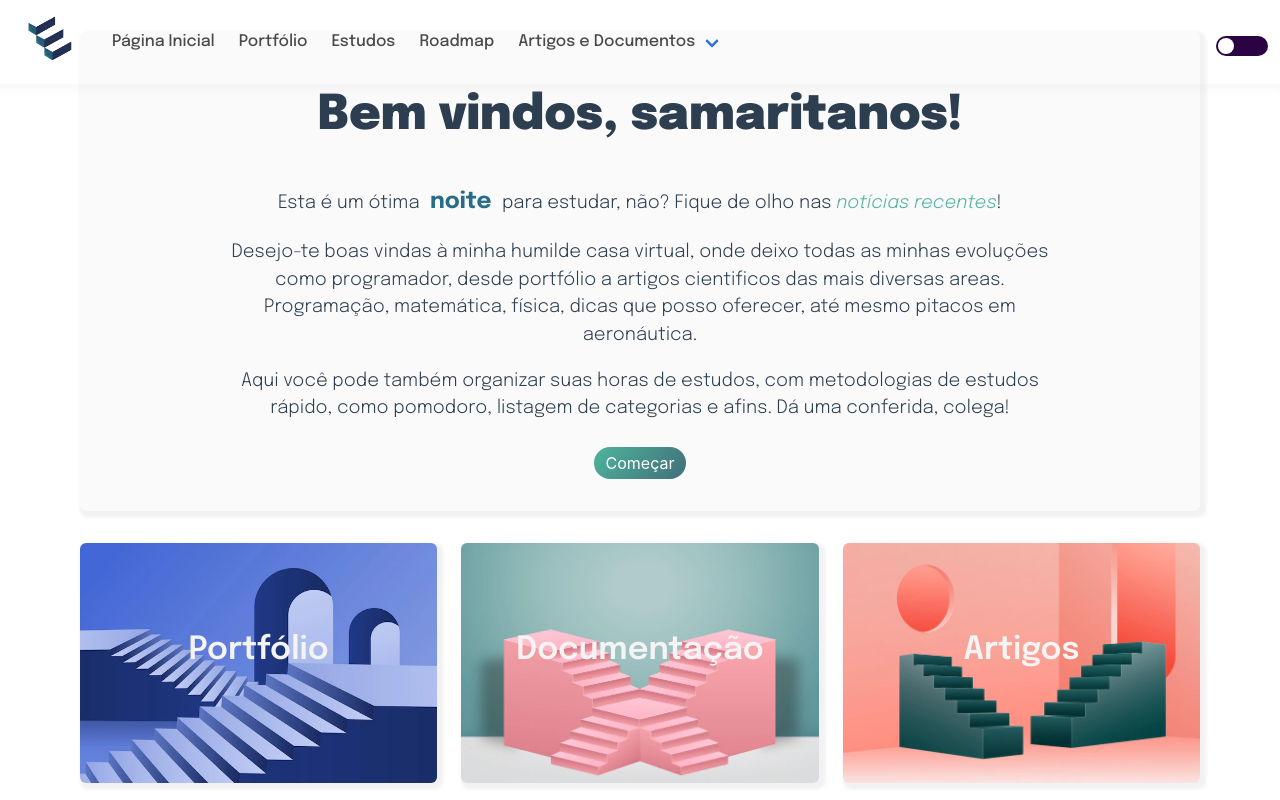
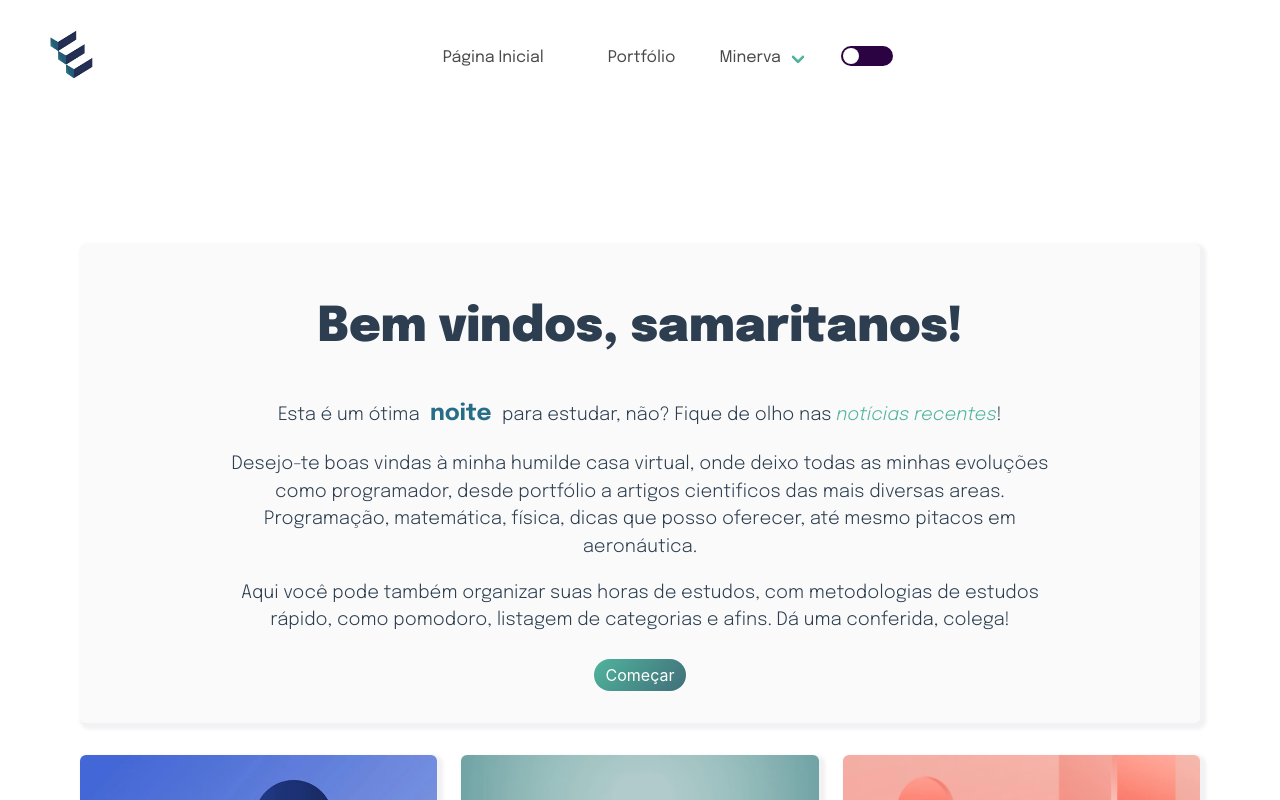
Before and after one commit to santeixeira/portfolio, a Vue app: page /projetos in a window 1280 px wide. Shown: the top 800 px of the page. Built offline with nearby package versions, Linux system fonts and the light colour scheme.

Commit message:
Ajeitando navbar para responsividade

```diff
--- a/src/assets/config_sass/navbar.scss
+++ b/src/assets/config_sass/navbar.scss
@@ -1,21 +1,25 @@
 @import "./colors.scss";
 $content-margin: 2em;
 $navbar-breakpoint: 0;
-.navbar {
+nav {
+  padding: 0;
+}
+.__navbar {
   top: 0;
-  height: 2em fit-content;
-  position: fixed!important;
   contain: content;
   background: none;
-  display: flex;
   width: 100%;
-  max-height: 100%;
-  box-shadow: 1px 5px 5px 3px rgba(201, 201, 201, 0.1);
 }
 
-.navbar .navbar-item {
-  font-size: 1em;
-  font-weight: 500;
+.navbar-item.has-dropdown {
+  padding: 0 !important;
+  margin: 0;align-items: center;
+  text-align: center;
+}
+.navbar-link .navbar-item.has-dropdown.is-active .navbar-link,
+.navbar-item.has-dropdown:hover .navbar-link {
+  background-color: #fafafa;
+  width: 12em;
 }
 
 .navbar-link.is-active,
@@ -38,6 +42,18 @@ a.navbar-item:hover {
   margin: 1em 1.75em 1em;
 }
 
+.navbar-link:not(.is-arrowless)::after {
+  border-color: #4fb49d;
+  margin-top: -0.375em;
+  right: 1.125em;
+}
+.navbar-dropdown {
+  font-size: 0.875rem;
+  padding-bottom: 0.5rem;
+  padding-top: 0.5rem;
+  z-index: 10000;
+}
+
 @media only screen and (max-width: 820px) {
   .navbar-brand img {
     height: 2.25em;
--- a/src/components/Buttons/toggle_button.scss
+++ b/src/components/Buttons/toggle_button.scss
@@ -1,6 +1,6 @@
 @import "@/assets/config_sass/colors.scss";
 
-.navbar input[type="checkbox"] {
+nav input[type="checkbox"] {
   margin: 1em 1em 1em;
   height: 0;
   width: 0;
@@ -19,7 +19,7 @@
 
 }
 
-.navbar label {
+nav label {
   cursor: pointer;
   text-indent: -9999px;
   width: 3.25em;
@@ -45,3 +45,7 @@
     width: 13px;
   }
 }
+
+#switch {
+  display: none;
+}
--- a/src/components/ContentSlot.vue
+++ b/src/components/ContentSlot.vue
@@ -1,5 +1,5 @@
 <template>
-  <Notification></Notification>
+  <!-- <Notification></Notification> -->
   <main class="content-slot" :class="{ container: widthClass }">
     <slot></slot>
   </main>
@@ -23,10 +23,13 @@ export default defineComponent({
       windowWidth: innerWidth
     };
   },
-  components: { Notification }
+  // components: { Notification }
 });
 </script>
 
 <style lang="scss" scoped>
 @import "@/assets/config_sass/presets.scss";
+.content-slot {
+  padding: 6em 0!important;
+}
 </style>
--- a/src/components/FullContainer.vue
+++ b/src/components/FullContainer.vue
@@ -14,12 +14,12 @@ export default defineComponent({
 
 <style lang="scss" scoped>
 ._container {
-  margin: 0em 5em 0;
+  margin: 2em 5em 0;
 }
 
 @media only screen and (max-width: 820px) {
   ._container {
-    margin: 0em 1em 0em !important;
+    margin: 2em 1em 0em !important;
   }
 }
 </style>
--- a/src/components/Navigation/FooterBar.vue
+++ b/src/components/Navigation/FooterBar.vue
@@ -33,6 +33,6 @@ export default defineComponent({
 @import "@/assets/config_sass/colors.scss";
 ._footer {
   background-image: linear-gradient(130deg, $gray-scale, white);
-  padding: 4em 0 0;
+  padding: 0 0 0;
 }
 </style>
--- a/src/components/Navigation/NavBar.vue
+++ b/src/components/Navigation/NavBar.vue
@@ -1,80 +1,50 @@
 <template>
-  <nav
-    class="navbar"
-    role="navigation"
-    aria-label="main navigation"
-    :class="{ container: widthClass }"
-  >
-    <div class="navbar-brand">
+  <header>
     <router-link to="/">
       <img src="@/assets/logo.png" />
     </router-link>
 
-      <a
-        role="button"
-        class="navbar-burger"
-        aria-label="menu"
-        aria-expanded="false"
-        data-target="navbarBasicExample"
-      >
-        <span aria-hidden="true"></span>
-        <span aria-hidden="true"></span>
-        <span aria-hidden="true"></span>
-      </a>
-    </div>
-
-    <div id="navbarBasicExample" class="navbar-menu">
-      <div class="navbar-start">
+    <nav role="navigation" :class="{ container: widthClass }">
+      <ul class="nav__links" :class="{ 'nav-active': ariaHidden }">
+        <li>
           <router-link
             class="navbar-item"
             :class="{ 'dark-mode': darkMode }"
             to="/"
             >Página Inicial</router-link
           >
+        </li>
+        <li>
           <router-link
             class="navbar-item"
             :class="{ 'dark-mode': darkMode }"
             to="/portfolio"
             >Portfólio</router-link
           >
-
-        <router-link
-          class="navbar-item"
-          :class="{ 'dark-mode': darkMode }"
-          to="/estudos"
-          >Estudos</router-link
-        >
-        <router-link
-          class="navbar-item"
-          :class="{ 'dark-mode': darkMode }"
-          to="/estudos"
-          >Roadmap</router-link
-        >
-
-        <div class="navbar-item has-dropdown is-hoverable">
+        </li>
+        <li class="navbar-item has-dropdown is-hoverable">
           <a class="navbar-link" :class="{ 'dark-mode': darkMode }">
-            Artigos e Documentos
+            Minerva
           </a>
 
           <div class="navbar-dropdown">
+            <a class="navbar-item"> Estudos </a>
             <a class="navbar-item"> Notícias </a>
             <a class="navbar-item"> Artigos </a>
             <a class="navbar-item"> Documentações </a>
             <hr class="navbar-divider" />
-            <a class="navbar-item"> Entre em contato comigo </a>
+            <a class="navbar-item"> Contato </a>
           </div>
+        </li>
+        <li>
+          <ToggleButton @checkedBox="alterTheme" />
+        </li>
+      </ul>
+    </nav>
+    <div class="buttons">
+      <button @click="hiddenBurger" class="burger fas fa-bars"></button>
     </div>
-      </div>
-
-      <div class="navbar-end">
-        <div class="navbar-item">
-          <div class="buttons">
-            <ToggleButton @checkedBox="alterTheme" />
-          </div>
-        </div>
-      </div>
-    </div>
-  </nav>
+  </header>
 </template>
 
 <script lang="ts">
@@ -91,7 +61,7 @@ export default defineComponent({
   data() {
     return {
       darkMode: false,
-      ariaHidden: true,
+      ariaHidden: false,
       widthClass: false,
       windowWidth: innerWidth
     };
@@ -106,7 +76,7 @@ export default defineComponent({
       this.$emit("alteredTheme", this.darkMode);
     },
     hiddenBurger() {
-      document.getElementById("one")?.ariaHidden;
+      this.ariaHidden = !this.ariaHidden;
     }
   }
 });
@@ -114,4 +84,67 @@ export default defineComponent({
 
 <style lang="scss" scoped>
 @import url("@/assets/config_sass/navbar.scss");
+header {
+  position: sticky;
+  display: flex;
+  justify-content: space-between;
+  align-items: center;
+  padding: 30px 50px;
+}
+header img {
+  height: 3em;
+}
+nav {
+  background: none;
+}
+.nav__links {
+  list-style: none;
+}
+
+.nav__links li {
+  display: inline-block;
+  padding: 0 20px;
+}
+
+.nav__links li a {
+  transition: all 0.3s ease 0s;
+  &:hover {
+    color: #4fb49d;
+  }
+}
+header .burger {
+  display: none;
+  align-items: center;
+}
+@media screen and (max-width: 768px) {
+}
+
+@media screen and (max-width: 768px) {
+  body {
+    overflow-x: hidden;
+  }
+  .nav__links {
+    position: absolute;
+    right: 0px;
+    height: 92vh;
+    top: 22vh;
+    background-color: rgba(0, 0, 0, 0.7);
+    display: flex;
+    flex-direction: column;
+    align-items: center;
+    width: 100%;
+    transform: translateX(100%);
+    transition: transform 0.5s ease-in;
+    z-index: 3;
+  }
+  header .burger {
+    display: block;
+  }
+}
+
+.nav-active {
+  transform: translateX(0%);
+  color: #fff!important;
+  z-index: 4;
+}
 </style>
--- a/src/pages/TimeTracker/HomeStudies.vue
+++ b/src/pages/TimeTracker/HomeStudies.vue
@@ -107,21 +107,22 @@ export default defineComponent({
 #text {
   position: absolute;
   width: 100%;
-  z-index: 100;
+  z-index: 2;
 }
 #overlay {
   height: 100%;
   padding: 0;
-  margin: 0;
+  margin: -6em 0;
 }
 .overlay {
   position: absolute;
   transition: 0.5s ease;
   height: 30em;
   width: 104%;
-  top: 4.5em;
   background-color: rgba(0, 0, 0, 0.75);
   opacity: 1;
+  top: 6.5em;
+  z-index: 1;
 }
 #overlay img {
   height: 30em;
@@ -143,6 +144,9 @@ export default defineComponent({
   width: 100%;
   background-position: top center;
   object-fit: cover;
+}
+#top {
+  margin: 5.5em 0;
 }
 #top .column {
   padding: 0;
```
Lines whose indentation alone changed are shown as unchanged.
